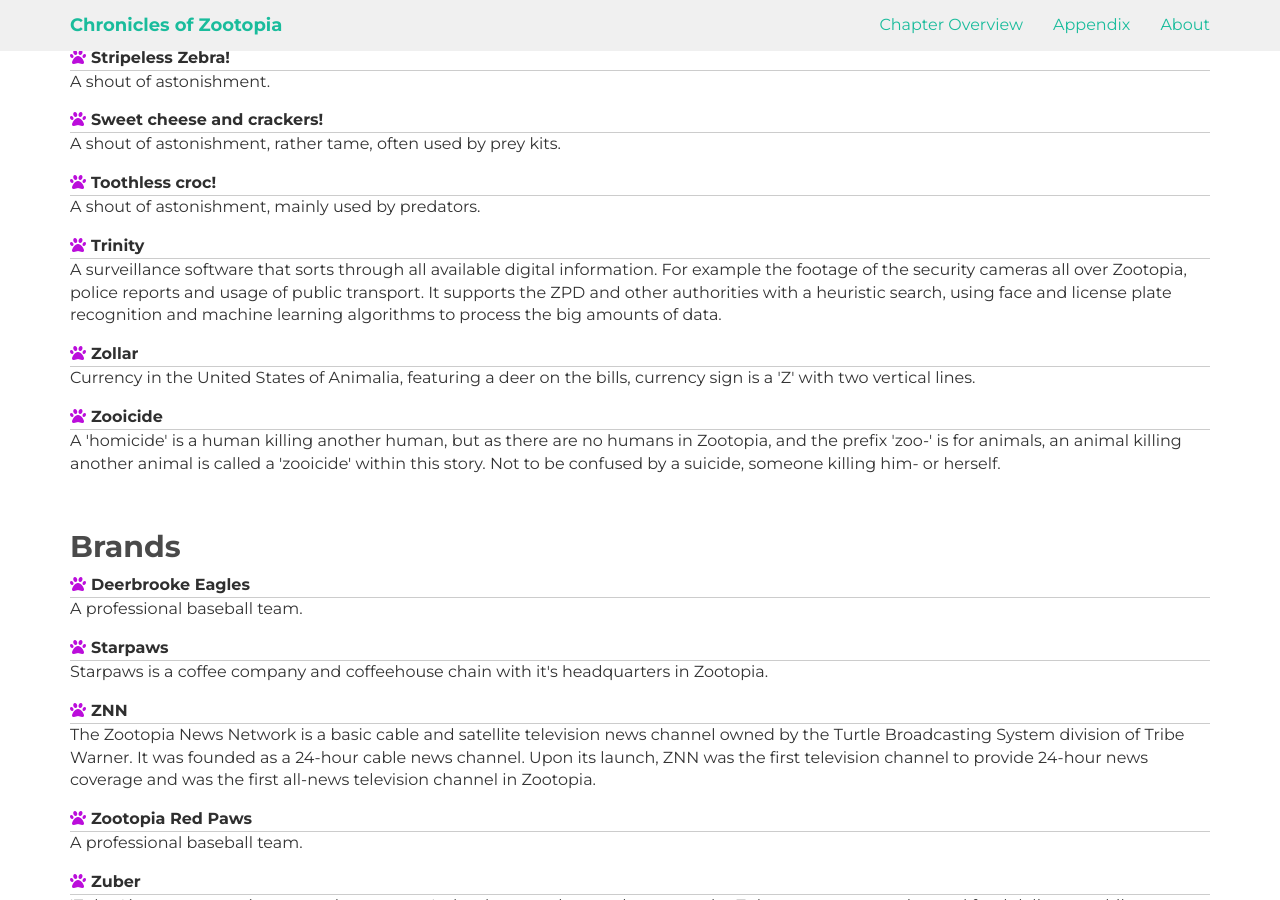
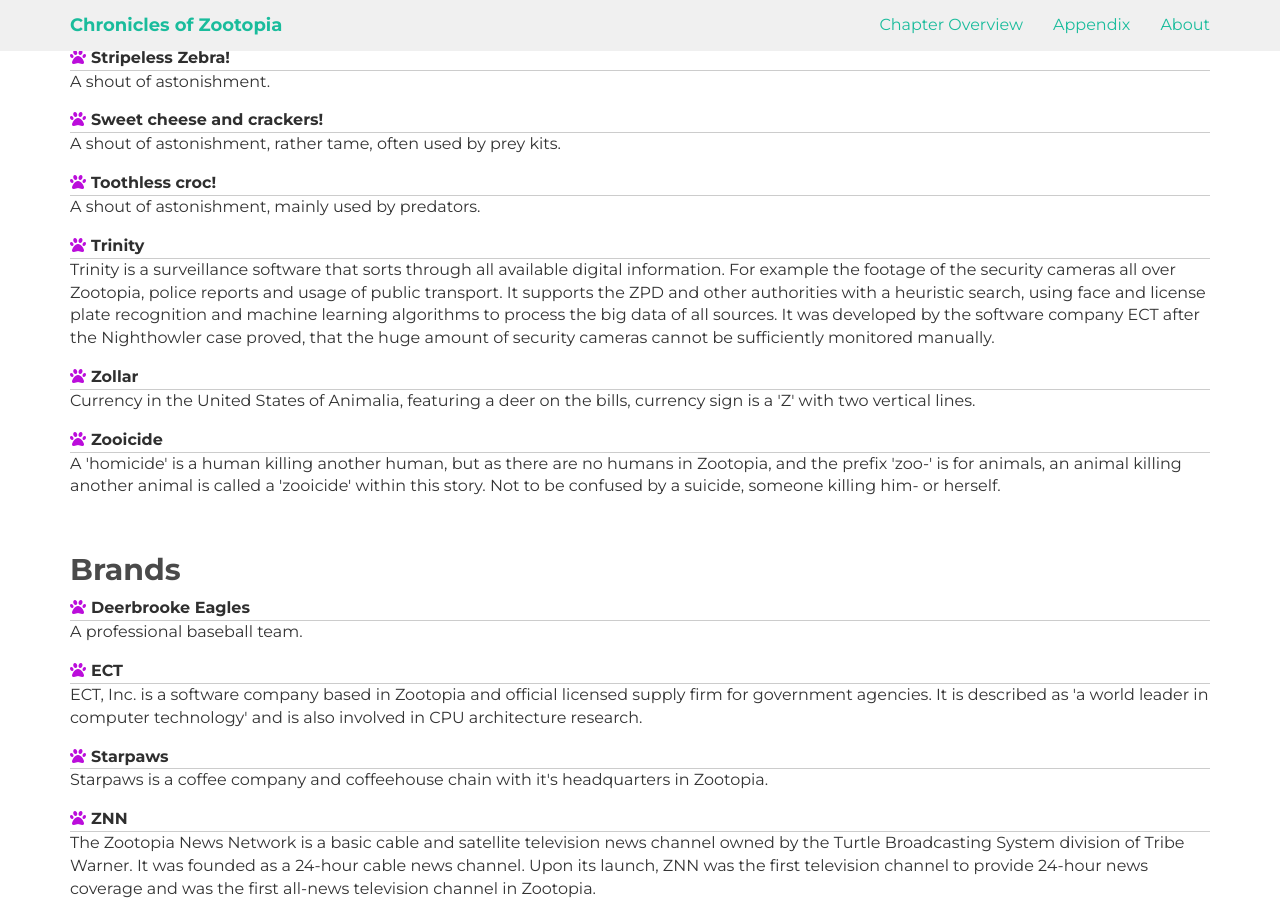
Before and after one commit to Anheledir/ChroniclesOfZootopia, a Jekyll site: the page built from appendix/glossar.md, in a window 1280 px wide and 900 px high, scrolled down 1273 px. Built offline with Jekyll 4.4.1, drawn with Linux system fonts in a browser that asks for light colours; nearby versions of some CDN libraries.

Commit message:
updated glossar "trinity" added glossar brand "ECT"

```diff
--- a/_data/glossar.yml
+++ b/_data/glossar.yml
@@ -41,8 +41,11 @@
   description: "Currency in the United States of Animalia, featuring a deer on the bills, currency sign is a 'Z' with two vertical lines."
   isBrand: false
 - term: Trinity
-  description: "A surveillance software that sorts through all available digital information. For example the footage of the security cameras all over Zootopia, police reports and usage of public transport. It supports the ZPD and other authorities with a heuristic search, using face and license plate recognition and machine learning algorithms to process the big amounts of data."
+  description: "Trinity is a surveillance software that sorts through all available digital information. For example the footage of the security cameras all over Zootopia, police reports and usage of public transport. It supports the ZPD and other authorities with a heuristic search, using face and license plate recognition and machine learning algorithms to process the big data of all sources. It was developed by the software company ECT after the Nighthowler case proved, that the huge amount of security cameras cannot be sufficiently monitored manually."
   isBrand: false
 - term: Samaritan
   description: "A software allowing the ZPD and other authorities to observe banking accounts and even mocking transactions for a short period of time, e.g. to simulate money transfers."
   isBrand: false
+- term: ECT
+  description: "ECT, Inc. is a software company based in Zootopia and official licensed supply firm for government agencies. It is described as 'a world leader in computer technology' and is also involved in CPU architecture research."
+  isBrand: true
```
